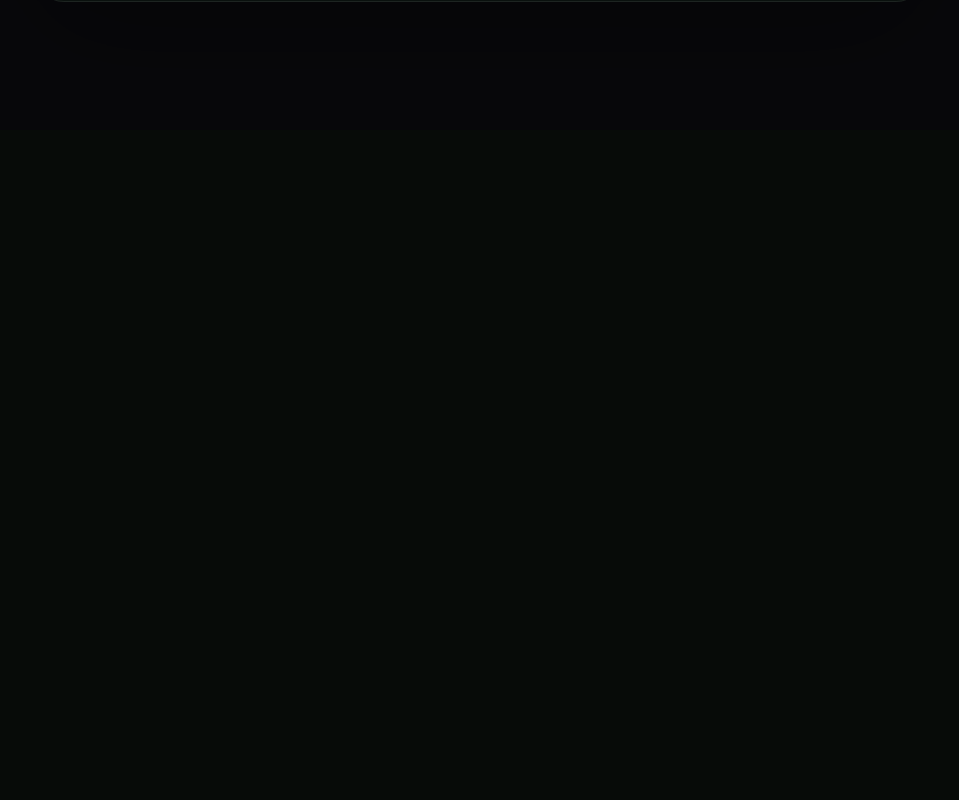
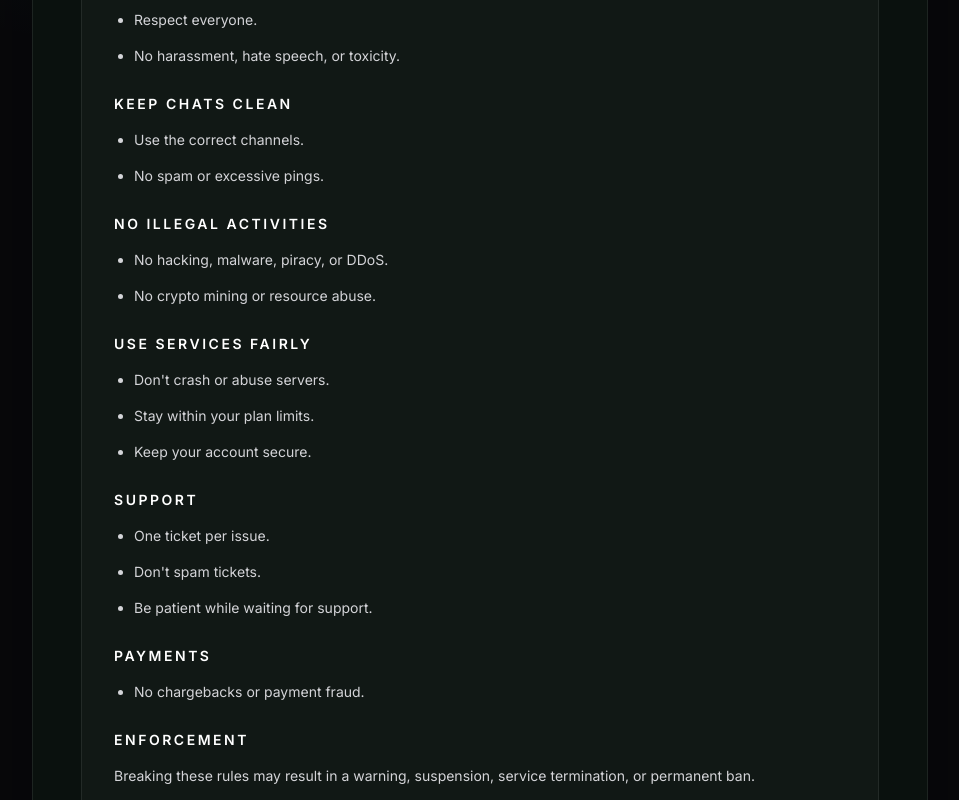
Before and after one commit to UnknownX-D/Crazy-Cloud, a React (Vite) app: page /terms in a window 1280 px wide. Shown: the part 740-1540 px from the top of the page, without its empty margins (160-1119 px from the left). Before the commit the page ends 870 px from the top, so only its background shows below. Built offline with nearby package versions, Linux system fonts and the light colour scheme.

Commit message:
Updated site

```diff
--- a/src/pages/RefundPage.tsx
+++ b/src/pages/RefundPage.tsx
@@ -2,10 +2,35 @@ import StaticPage from './StaticPage'
 
 export default function RefundPage() {
   return (
-    <StaticPage title="Refund Policy" description="Easy refund guidelines for hosting plans and service changes." >
-      <p>Crazy Cloud offers refunds on hosting plans when a cancellation request is made within 14 days of purchase.</p>
-      <p>Refunds are processed through the original payment method and may take 5-7 business days to appear.</p>
-      <p>If you need help with refunds, contact support directly and we'll guide you through the process.</p>
+    <StaticPage title="Refund Policy" description="A clear and fair refund approach for hosting plans and service changes." >
+      <p>At Crazy Cloud, we want every customer to feel confident in their purchase. If a refund request is made within 16 hours of purchase, we may approve a return when there is a valid reason and the request is submitted through proper support channels.</p>
+
+      <div className="rounded-2xl border border-white/[.08] bg-white/[.03] p-6 sm:p-8">
+        <h2 className="text-lg font-semibold uppercase tracking-[.2em] text-emerald-300">How refunds work</h2>
+        <div className="mt-6 space-y-6">
+          <section>
+            <h3 className="text-sm font-semibold uppercase tracking-[.18em] text-white">16-hour window</h3>
+            <p className="mt-3 text-zinc-300">Refund requests are considered within 16 hours of purchase, provided the request is made promptly and with a valid reason.</p>
+          </section>
+
+          <section>
+            <h3 className="text-sm font-semibold uppercase tracking-[.18em] text-white">Valid reasons</h3>
+            <p className="mt-3 text-zinc-300">A valid reason may include accidental purchase, unexpected service issues, or a mismatch between the product and your expectations.</p>
+          </section>
+
+          <section>
+            <h3 className="text-sm font-semibold uppercase tracking-[.18em] text-white">Support review</h3>
+            <p className="mt-3 text-zinc-300">All refund requests are reviewed by our support team. We may ask for additional details to confirm the request before approving it.</p>
+          </section>
+
+          <section>
+            <h3 className="text-sm font-semibold uppercase tracking-[.18em] text-white">Processing</h3>
+            <p className="mt-3 text-zinc-300">Approved refunds are processed back to the original payment method and may take several business days to appear, depending on your payment provider.</p>
+          </section>
+        </div>
+
+        <p className="mt-6 text-sm font-medium text-zinc-200">If you need help with a refund, contact support and we will guide you through the process with care.</p>
+      </div>
     </StaticPage>
   )
 }
--- a/src/pages/TermsPage.tsx
+++ b/src/pages/TermsPage.tsx
@@ -2,10 +2,72 @@ import StaticPage from './StaticPage'
 
 export default function TermsPage() {
   return (
-    <StaticPage title="Terms of Service" description="Clear, fair terms built for creators, communities, and modern game hosting." >
+    <StaticPage title="Terms of Service & Community Rules" description="Clear, fair terms built for creators, communities, and modern game hosting." >
       <p>Welcome to Crazy Cloud. By using our services, you agree to our terms for account usage, server deployment, and platform access.</p>
       <p>We strive to keep the experience safe and reliable for everyone. Any misuse of the service, abuse of resources, or violation of local laws may result in account suspension.</p>
-      <p>For questions about account terms, contact support through our site or Discord.</p>
+
+      <div className="rounded-2xl border border-white/[.08] bg-white/[.03] p-6 sm:p-8">
+        <h2 className="text-lg font-semibold uppercase tracking-[.2em] text-emerald-300">Crazy Cloud • Rules</h2>
+        <div className="mt-6 space-y-6">
+          <section>
+            <h3 className="text-sm font-semibold uppercase tracking-[.18em] text-white">Be Respectful</h3>
+            <ul className="mt-3 list-disc space-y-2 pl-5 text-zinc-300">
+              <li>Respect everyone.</li>
+              <li>No harassment, hate speech, or toxicity.</li>
+            </ul>
+          </section>
+
+          <section>
+            <h3 className="text-sm font-semibold uppercase tracking-[.18em] text-white">Keep Chats Clean</h3>
+            <ul className="mt-3 list-disc space-y-2 pl-5 text-zinc-300">
+              <li>Use the correct channels.</li>
+              <li>No spam or excessive pings.</li>
+            </ul>
+          </section>
+
+          <section>
+            <h3 className="text-sm font-semibold uppercase tracking-[.18em] text-white">No Illegal Activities</h3>
+            <ul className="mt-3 list-disc space-y-2 pl-5 text-zinc-300">
+              <li>No hacking, malware, piracy, or DDoS.</li>
+              <li>No crypto mining or resource abuse.</li>
+            </ul>
+          </section>
+
+          <section>
+            <h3 className="text-sm font-semibold uppercase tracking-[.18em] text-white">Use Services Fairly</h3>
+            <ul className="mt-3 list-disc space-y-2 pl-5 text-zinc-300">
+              <li>Don&apos;t crash or abuse servers.</li>
+              <li>Stay within your plan limits.</li>
+              <li>Keep your account secure.</li>
+            </ul>
+          </section>
+
+          <section>
+            <h3 className="text-sm font-semibold uppercase tracking-[.18em] text-white">Support</h3>
+            <ul className="mt-3 list-disc space-y-2 pl-5 text-zinc-300">
+              <li>One ticket per issue.</li>
+              <li>Don&apos;t spam tickets.</li>
+              <li>Be patient while waiting for support.</li>
+            </ul>
+          </section>
+
+          <section>
+            <h3 className="text-sm font-semibold uppercase tracking-[.18em] text-white">Payments</h3>
+            <ul className="mt-3 list-disc space-y-2 pl-5 text-zinc-300">
+              <li>No chargebacks or payment fraud.</li>
+            </ul>
+          </section>
+
+          <section>
+            <h3 className="text-sm font-semibold uppercase tracking-[.18em] text-white">Enforcement</h3>
+            <p className="mt-3 text-zinc-300">Breaking these rules may result in a warning, suspension, service termination, or permanent ban.</p>
+          </section>
+        </div>
+
+        <p className="mt-6 text-sm font-medium text-zinc-200">Enjoy your stay at Crazy Cloud!</p>
+      </div>
+
+      <p className="mt-8">For questions about account terms, contact support through our site or Discord.</p>
     </StaticPage>
   )
 }
```
